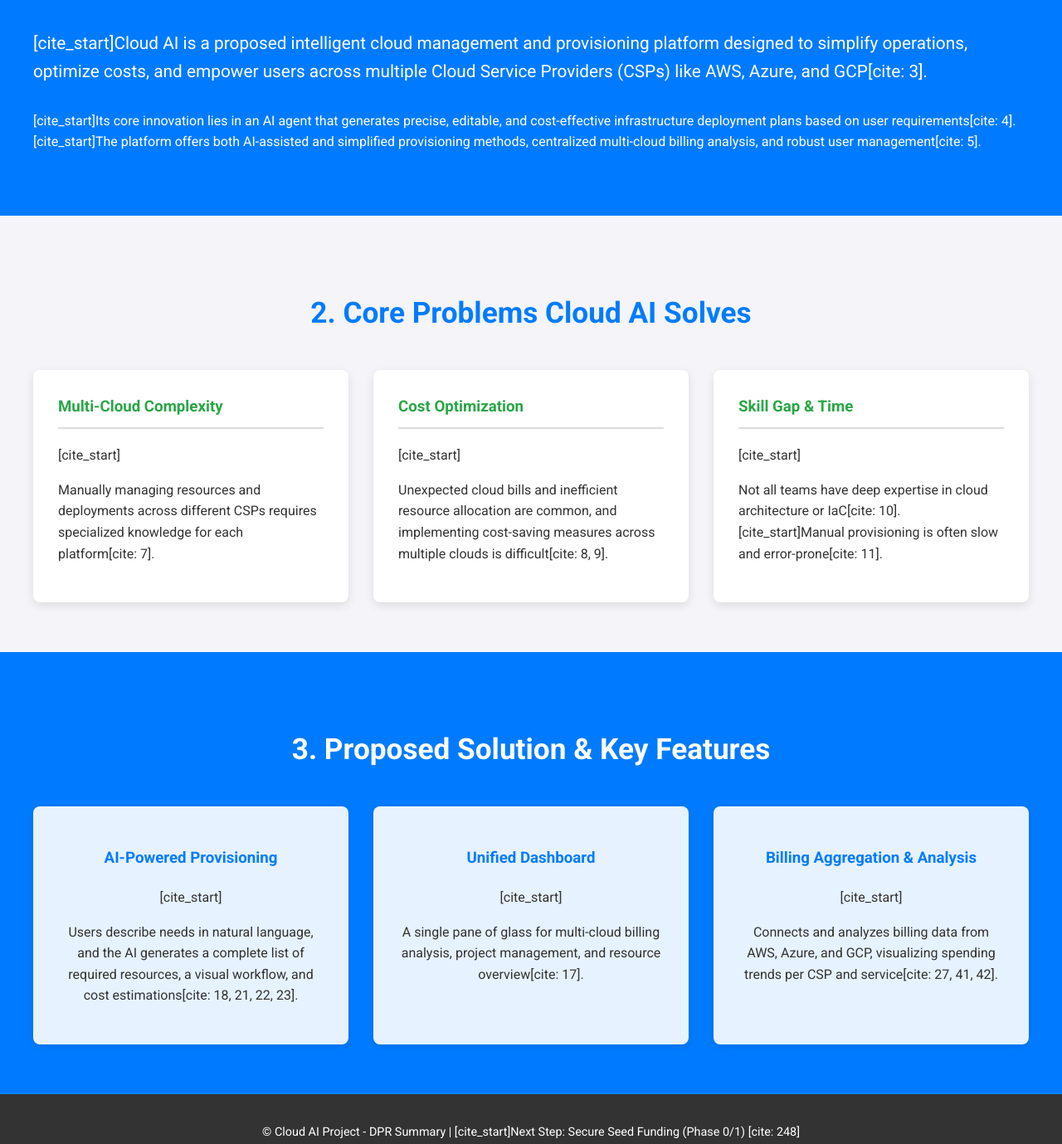
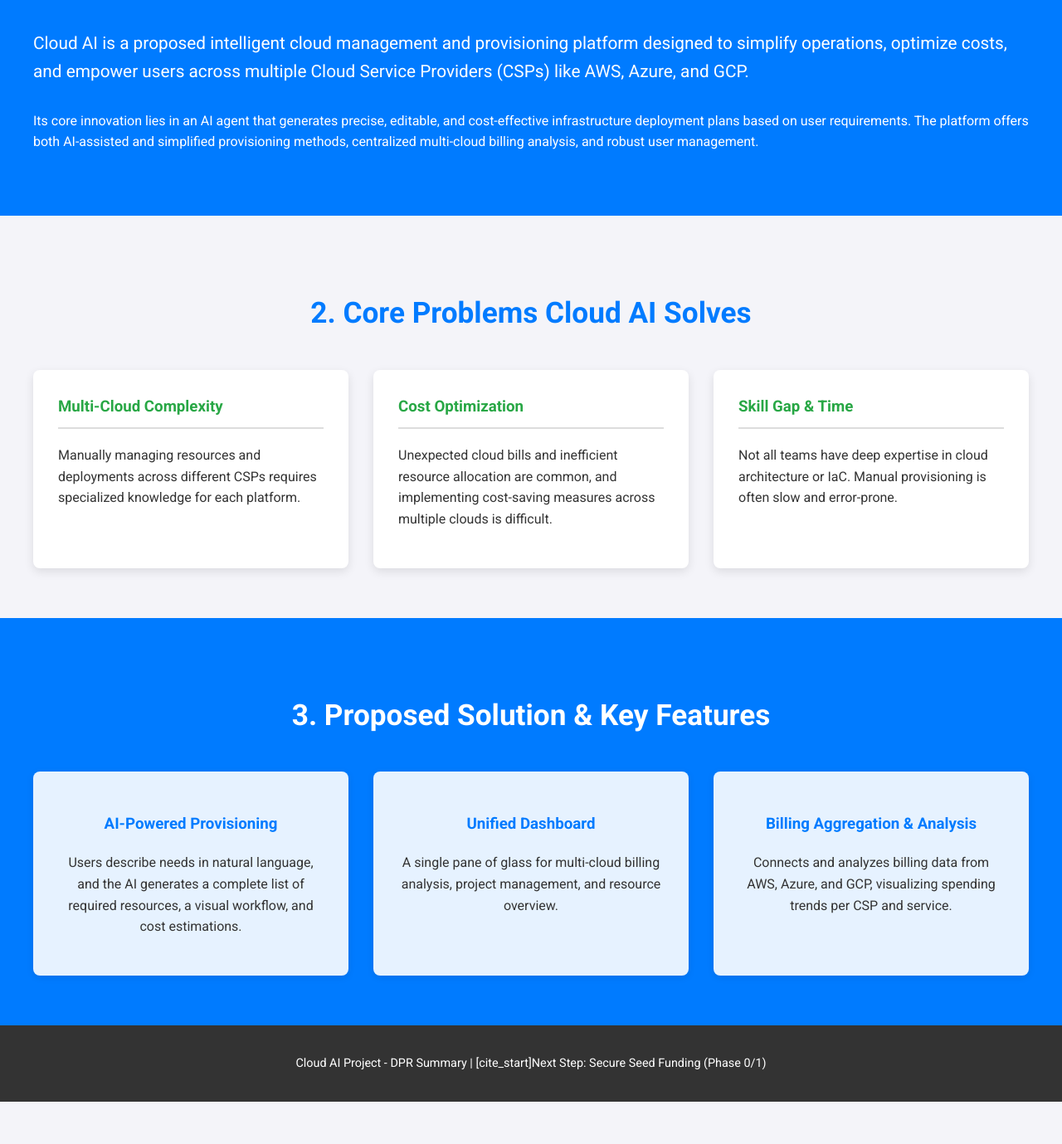
Before and after one commit to MedudhulaRohithKumar/CICD, a plain HTML site: page index.html in a window 1280 px wide. Shown: the part 400-1779 px from the top of the page at 83% size. After the commit the page ends 1728 px from the top, so only its background shows below. Drawn offline with Linux system fonts and the light colour scheme.

Commit message:
Remove citation markers from executive summary

```diff
--- a/index.html
+++ b/index.html
@@ -19,10 +19,10 @@
         <div class="container">
             <h2>1. Executive Summary</h2>
             <p class="lead">
-                [cite_start]Cloud AI is a proposed intelligent cloud management and provisioning platform designed to simplify operations, optimize costs, and empower users across multiple Cloud Service Providers (CSPs) like AWS, Azure, and GCP[cite: 3].
+                Cloud AI is a proposed intelligent cloud management and provisioning platform designed to simplify operations, optimize costs, and empower users across multiple Cloud Service Providers (CSPs) like AWS, Azure, and GCP.
             </p>
             <p>
-                [cite_start]Its core innovation lies in an AI agent that generates precise, editable, and cost-effective infrastructure deployment plans based on user requirements[cite: 4]. [cite_start]The platform offers both AI-assisted and simplified provisioning methods, centralized multi-cloud billing analysis, and robust user management[cite: 5].
+                Its core innovation lies in an AI agent that generates precise, editable, and cost-effective infrastructure deployment plans based on user requirements. The platform offers both AI-assisted and simplified provisioning methods, centralized multi-cloud billing analysis, and robust user management.
             </p>
         </div>
     </section>
@@ -33,15 +33,15 @@
             <div class="grid-container">
                 <div class="grid-item">
                     <h3>Multi-Cloud Complexity</h3>
-                    [cite_start]<p>Manually managing resources and deployments across different CSPs requires specialized knowledge for each platform[cite: 7].</p>
+                    <p>Manually managing resources and deployments across different CSPs requires specialized knowledge for each platform.</p>
                 </div>
                 <div class="grid-item">
                     <h3>Cost Optimization</h3>
-                    [cite_start]<p>Unexpected cloud bills and inefficient resource allocation are common, and implementing cost-saving measures across multiple clouds is difficult[cite: 8, 9].</p>
+                    <p>Unexpected cloud bills and inefficient resource allocation are common, and implementing cost-saving measures across multiple clouds is difficult.</p>
                 </div>
                 <div class="grid-item">
                     <h3>Skill Gap & Time</h3>
-                    [cite_start]<p>Not all teams have deep expertise in cloud architecture or IaC[cite: 10]. [cite_start]Manual provisioning is often slow and error-prone[cite: 11].</p>
+                    <p>Not all teams have deep expertise in cloud architecture or IaC. Manual provisioning is often slow and error-prone.</p>
                 </div>
             </div>
         </div>
@@ -53,15 +53,15 @@
             <div class="features-list">
                 <div class="feature-card">
                     <h3>AI-Powered Provisioning</h3>
-                    [cite_start]<p>Users describe needs in natural language, and the AI generates a complete list of required resources, a visual workflow, and cost estimations[cite: 18, 21, 22, 23].</p>
+                    <p>Users describe needs in natural language, and the AI generates a complete list of required resources, a visual workflow, and cost estimations.</p>
                 </div>
                 <div class="feature-card">
                     <h3>Unified Dashboard</h3>
-                    [cite_start]<p>A single pane of glass for multi-cloud billing analysis, project management, and resource overview[cite: 17].</p>
+                    <p>A single pane of glass for multi-cloud billing analysis, project management, and resource overview.</p>
                 </div>
                 <div class="feature-card">
                     <h3>Billing Aggregation & Analysis</h3>
-                    [cite_start]<p>Connects and analyzes billing data from AWS, Azure, and GCP, visualizing spending trends per CSP and service[cite: 27, 41, 42].</p>
+                    <p>Connects and analyzes billing data from AWS, Azure, and GCP, visualizing spending trends per CSP and service.</p>
                 </div>
             </div>
         </div>
@@ -69,7 +69,7 @@
 
     <footer>
         <div class="container">
-            <p>&copy; Cloud AI Project - DPR Summary | [cite_start]Next Step: Secure Seed Funding (Phase 0/1) [cite: 248]</p>
+            <p>Cloud AI Project - DPR Summary | [cite_start]Next Step: Secure Seed Funding (Phase 0/1)</p>
         </div>
     </footer>
 </body>
```
